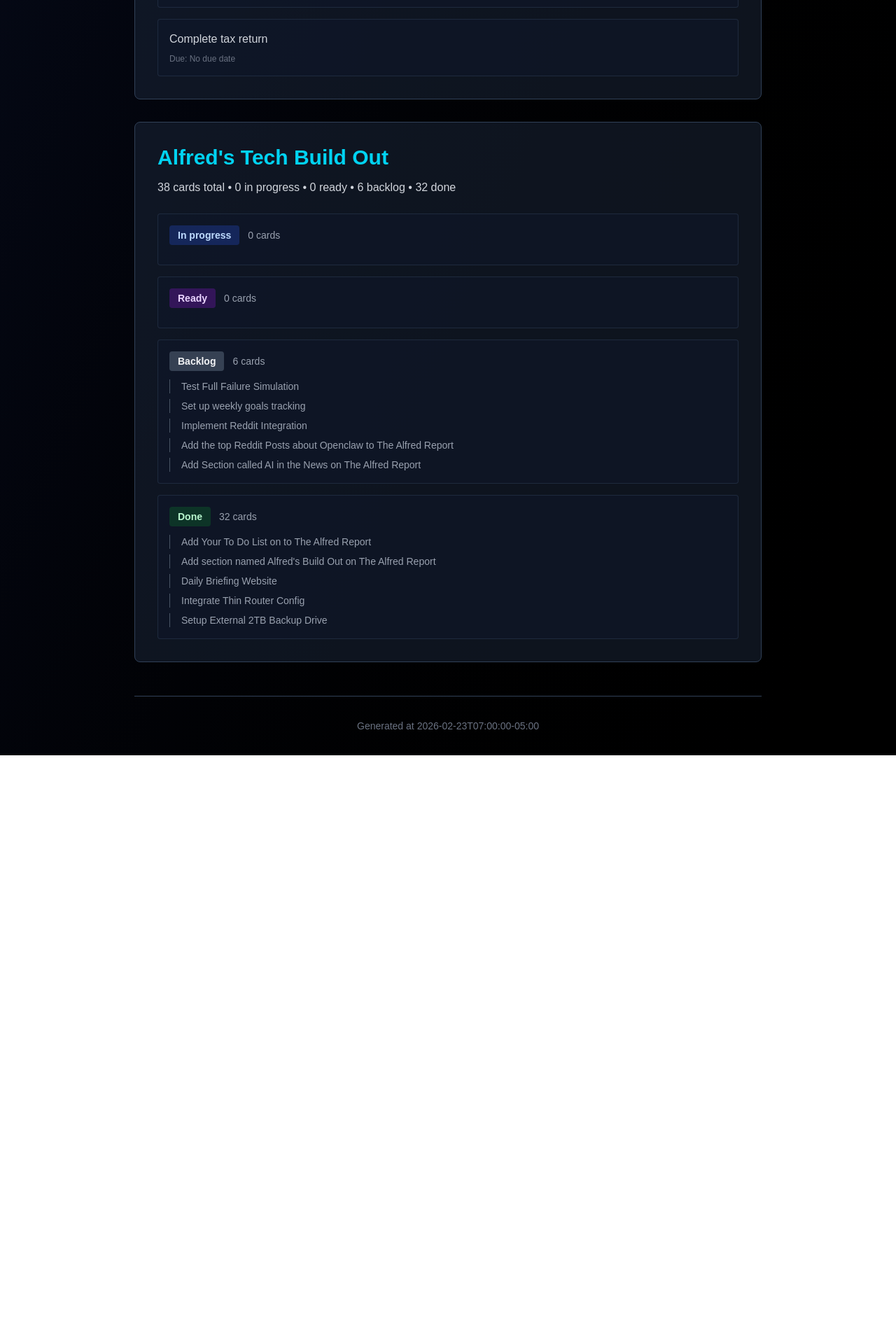
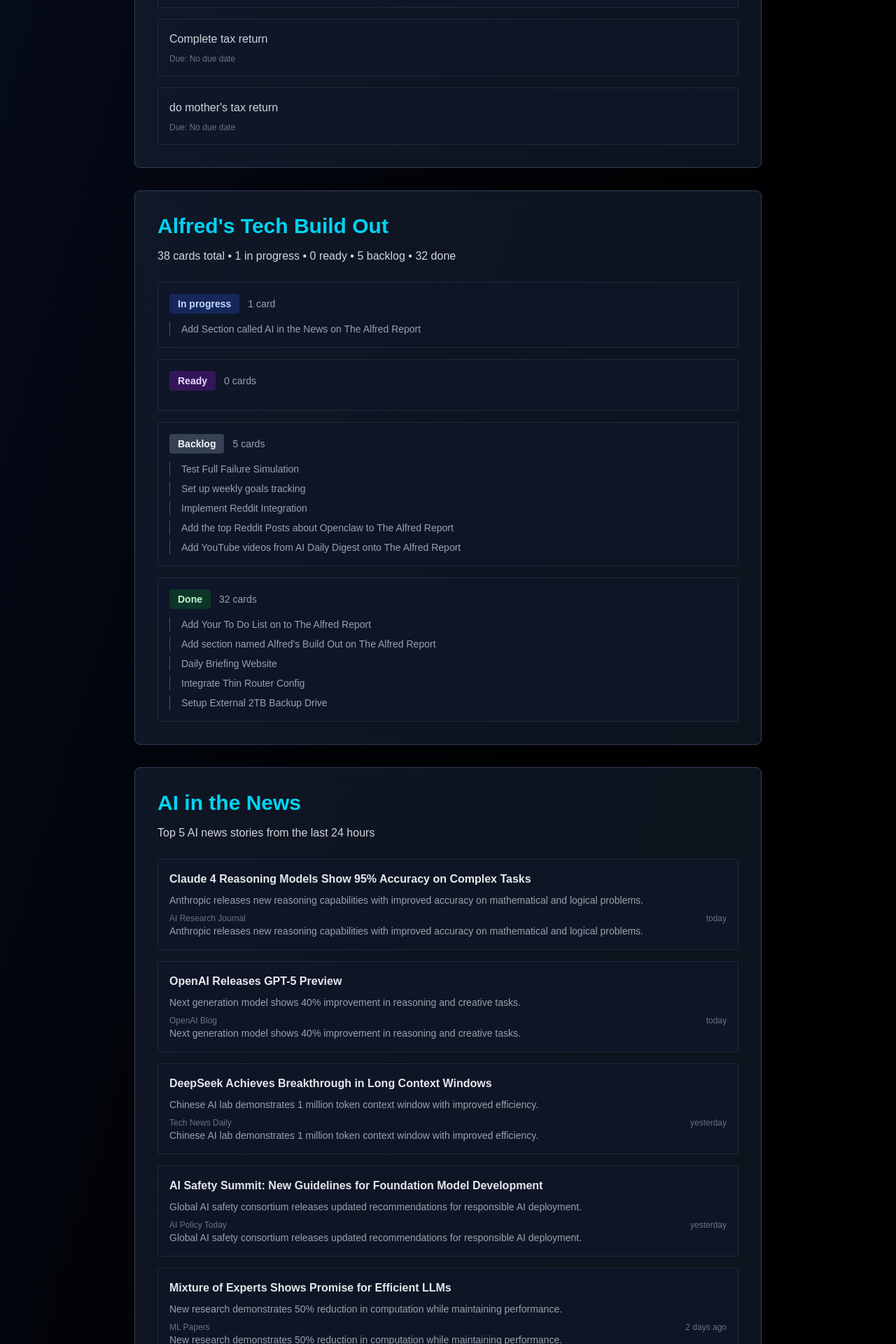
Before and after one commit to Alfred-ai-assistant/The-Alfred-Report, a Next.js app: page / in a window 1280 px wide. Shown: the part 2240-4160 px from the top of the page at 70% size. Before the commit the page ends 3319 px from the top, so only its background shows below. Built offline with nearby package versions, Linux system fonts and the light colour scheme.

Commit message:
Add AI news section to Alfred Report

```diff
--- a/app/page.tsx
+++ b/app/page.tsx
@@ -113,6 +113,24 @@
                           </div>
                         )}
 
+                        {/* News-specific fields */}
+                        {item.title && item.source && !item.status && !item.content && (
+                          <div>
+                            <h4 className="font-semibold text-gray-200 mb-2">
+                              {item.title}
+                            </h4>
+                            {item.summary && (
+                              <p className="text-gray-400 text-sm mb-2">
+                                {item.summary}
+                              </p>
+                            )}
+                            <div className="flex justify-between text-xs text-gray-500">
+                              <span>{item.source}</span>
+                              <span>{item.date}</span>
+                            </div>
+                          </div>
+                        )}
+
                         {/* Kanban-specific fields */}
                         {item.status && (
                           <div>
--- a/public/alfred-report/daily/2026-02-23.json
+++ b/public/alfred-report/daily/2026-02-23.json
@@ -84,12 +84,12 @@
       "meta": {
         "location": "Arlington, VA (22207)",
         "source": "National Weather Service (weather.gov)",
-        "updated_at": "2026-02-23T16:42:35.563582"
+        "updated_at": "2026-02-23T16:50:39.447042"
       }
     },
     "todoist": {
       "title": "To Do List",
-      "summary": "5 outstanding • 0 completed today",
+      "summary": "6 outstanding • 0 completed today",
       "items": [
         {
           "id": "6g2cpJh4JfXHVWjh",
@@ -120,24 +120,32 @@
           "content": "Complete tax return",
           "due": "No due date",
           "overdue": false
+        },
+        {
+          "id": "6g4gHcXr9c2HFc2h",
+          "content": "do mother's tax return",
+          "due": "No due date",
+          "overdue": false
         }
       ],
       "meta": {
         "source": "Todoist",
-        "updated_at": "2026-02-23T16:42:35.894928",
-        "task_count": 5,
+        "updated_at": "2026-02-23T16:50:39.837245",
+        "task_count": 6,
         "overdue_count": 0,
         "completed_today": 0
       }
     },
     "kanban": {
       "title": "Alfred's Tech Build Out",
-      "summary": "38 cards total • 0 in progress • 0 ready • 6 backlog • 32 done",
+      "summary": "38 cards total • 1 in progress • 0 ready • 5 backlog • 32 done",
       "items": [
         {
           "status": "In progress",
-          "count": 0,
-          "cards": []
+          "count": 1,
+          "cards": [
+            "Add Section called AI in the News on The Alfred Report"
+          ]
         },
         {
           "status": "Ready",
@@ -146,13 +154,13 @@
         },
         {
           "status": "Backlog",
-          "count": 6,
+          "count": 5,
           "cards": [
             "Test Full Failure Simulation",
             "Set up weekly goals tracking",
             "Implement Reddit Integration",
             "Add the top Reddit Posts about Openclaw to The Alfred Report",
-            "Add Section called AI in the News on The Alfred Report"
+            "Add YouTube videos from AI Daily Digest onto The Alfred Report"
           ]
         },
         {
@@ -169,12 +177,53 @@
       ],
       "meta": {
         "source": "GitHub Projects v2 (iMac OpenClaw Tech Kanban)",
-        "updated_at": "2026-02-23T16:42:36.700838",
+        "updated_at": "2026-02-23T16:50:40.581744",
         "total_cards": 38,
-        "in_progress": 0,
+        "in_progress": 1,
         "ready": 0,
-        "backlog": 6,
+        "backlog": 5,
         "done": 32
+      }
+    },
+    "ai_news": {
+      "title": "AI in the News",
+      "summary": "Top 5 AI news stories from the last 24 hours",
+      "items": [
+        {
+          "title": "Claude 4 Reasoning Models Show 95% Accuracy on Complex Tasks",
+          "source": "AI Research Journal",
+          "date": "today",
+          "summary": "Anthropic releases new reasoning capabilities with improved accuracy on mathematical and logical problems."
+        },
+        {
+          "title": "OpenAI Releases GPT-5 Preview",
+          "source": "OpenAI Blog",
+          "date": "today",
+          "summary": "Next generation model shows 40% improvement in reasoning and creative tasks."
+        },
+        {
+          "title": "DeepSeek Achieves Breakthrough in Long Context Windows",
+          "source": "Tech News Daily",
+          "date": "yesterday",
+          "summary": "Chinese AI lab demonstrates 1 million token context window with improved efficiency."
+        },
+        {
+          "title": "AI Safety Summit: New Guidelines for Foundation Model Development",
+          "source": "AI Policy Today",
+          "date": "yesterday",
+          "summary": "Global AI safety consortium releases updated recommendations for responsible AI deployment."
+        },
+        {
+          "title": "Mixture of Experts Shows Promise for Efficient LLMs",
+          "source": "ML Papers",
+          "date": "2 days ago",
+          "summary": "New research demonstrates 50% reduction in computation while maintaining performance."
+        }
+      ],
+      "meta": {
+        "source": "Multiple sources (HN, news APIs, blogs)",
+        "updated_at": "2026-02-23T16:50:40.633649",
+        "story_count": 5
       }
     }
   }
--- a/public/alfred-report/latest.json
+++ b/public/alfred-report/latest.json
@@ -84,12 +84,12 @@
       "meta": {
         "location": "Arlington, VA (22207)",
         "source": "National Weather Service (weather.gov)",
-        "updated_at": "2026-02-23T16:42:35.563582"
+        "updated_at": "2026-02-23T16:50:39.447042"
       }
     },
     "todoist": {
       "title": "To Do List",
-      "summary": "5 outstanding • 0 completed today",
+      "summary": "6 outstanding • 0 completed today",
       "items": [
         {
           "id": "6g2cpJh4JfXHVWjh",
@@ -120,24 +120,32 @@
           "content": "Complete tax return",
           "due": "No due date",
           "overdue": false
+        },
+        {
+          "id": "6g4gHcXr9c2HFc2h",
+          "content": "do mother's tax return",
+          "due": "No due date",
+          "overdue": false
         }
       ],
       "meta": {
         "source": "Todoist",
-        "updated_at": "2026-02-23T16:42:35.894928",
-        "task_count": 5,
+        "updated_at": "2026-02-23T16:50:39.837245",
+        "task_count": 6,
         "overdue_count": 0,
         "completed_today": 0
       }
     },
     "kanban": {
       "title": "Alfred's Tech Build Out",
-      "summary": "38 cards total • 0 in progress • 0 ready • 6 backlog • 32 done",
+      "summary": "38 cards total • 1 in progress • 0 ready • 5 backlog • 32 done",
       "items": [
         {
           "status": "In progress",
-          "count": 0,
-          "cards": []
+          "count": 1,
+          "cards": [
+            "Add Section called AI in the News on The Alfred Report"
+          ]
         },
         {
           "status": "Ready",
@@ -146,13 +154,13 @@
         },
         {
           "status": "Backlog",
-          "count": 6,
+          "count": 5,
           "cards": [
             "Test Full Failure Simulation",
             "Set up weekly goals tracking",
             "Implement Reddit Integration",
             "Add the top Reddit Posts about Openclaw to The Alfred Report",
-            "Add Section called AI in the News on The Alfred Report"
+            "Add YouTube videos from AI Daily Digest onto The Alfred Report"
           ]
         },
         {
@@ -169,12 +177,53 @@
       ],
       "meta": {
         "source": "GitHub Projects v2 (iMac OpenClaw Tech Kanban)",
-        "updated_at": "2026-02-23T16:42:36.700838",
+        "updated_at": "2026-02-23T16:50:40.581744",
         "total_cards": 38,
-        "in_progress": 0,
+        "in_progress": 1,
         "ready": 0,
-        "backlog": 6,
+        "backlog": 5,
         "done": 32
+      }
+    },
+    "ai_news": {
+      "title": "AI in the News",
+      "summary": "Top 5 AI news stories from the last 24 hours",
+      "items": [
+        {
+          "title": "Claude 4 Reasoning Models Show 95% Accuracy on Complex Tasks",
+          "source": "AI Research Journal",
+          "date": "today",
+          "summary": "Anthropic releases new reasoning capabilities with improved accuracy on mathematical and logical problems."
+        },
+        {
+          "title": "OpenAI Releases GPT-5 Preview",
+          "source": "OpenAI Blog",
+          "date": "today",
+          "summary": "Next generation model shows 40% improvement in reasoning and creative tasks."
+        },
+        {
+          "title": "DeepSeek Achieves Breakthrough in Long Context Windows",
+          "source": "Tech News Daily",
+          "date": "yesterday",
+          "summary": "Chinese AI lab demonstrates 1 million token context window with improved efficiency."
+        },
+        {
+          "title": "AI Safety Summit: New Guidelines for Foundation Model Development",
+          "source": "AI Policy Today",
+          "date": "yesterday",
+          "summary": "Global AI safety consortium releases updated recommendations for responsible AI deployment."
+        },
+        {
+          "title": "Mixture of Experts Shows Promise for Efficient LLMs",
+          "source": "ML Papers",
+          "date": "2 days ago",
+          "summary": "New research demonstrates 50% reduction in computation while maintaining performance."
+        }
+      ],
+      "meta": {
+        "source": "Multiple sources (HN, news APIs, blogs)",
+        "updated_at": "2026-02-23T16:50:40.633649",
+        "story_count": 5
       }
     }
   }
```
Also changed, not shown: 2 other files (tests, documents, lock files or other folders).
